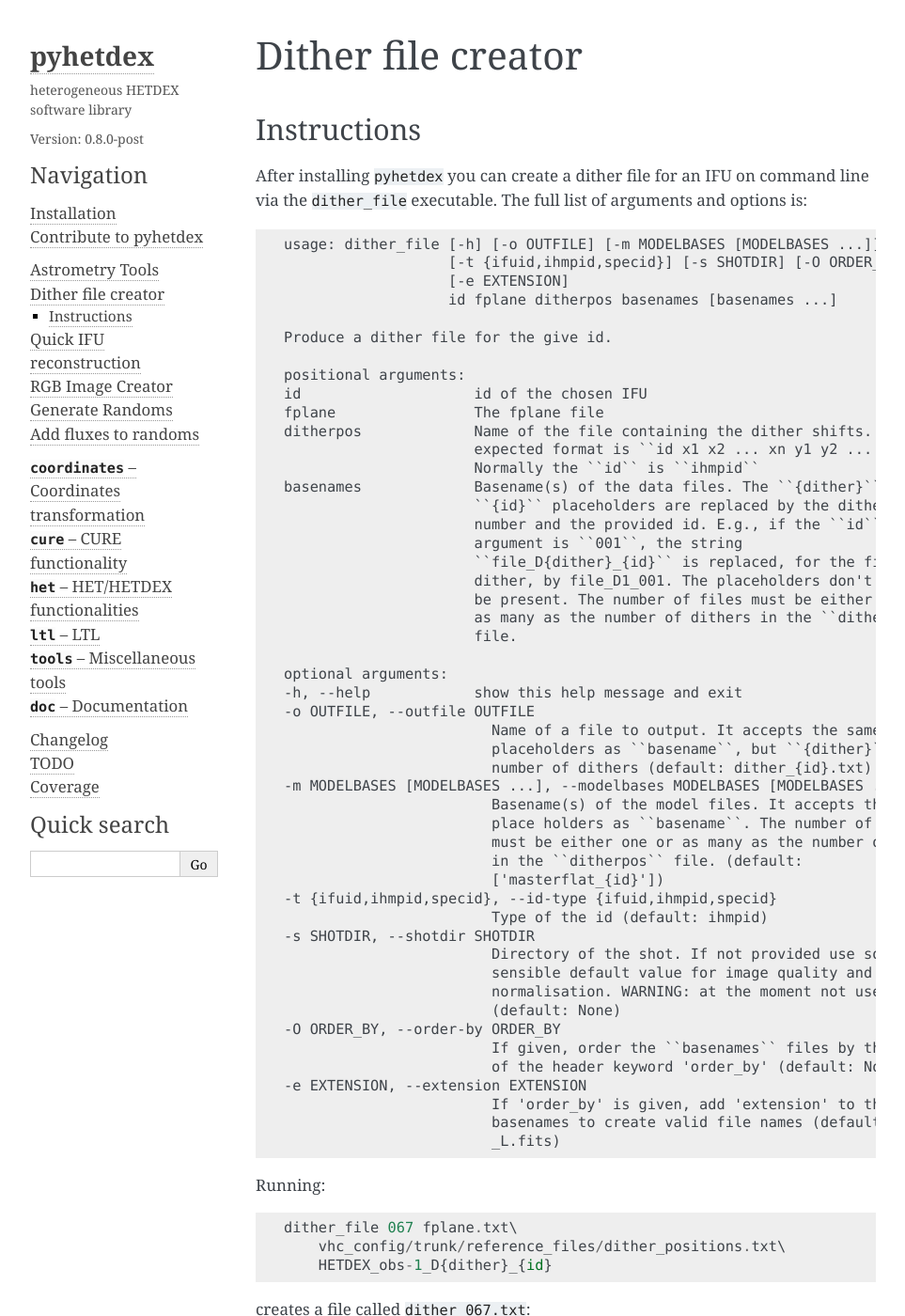
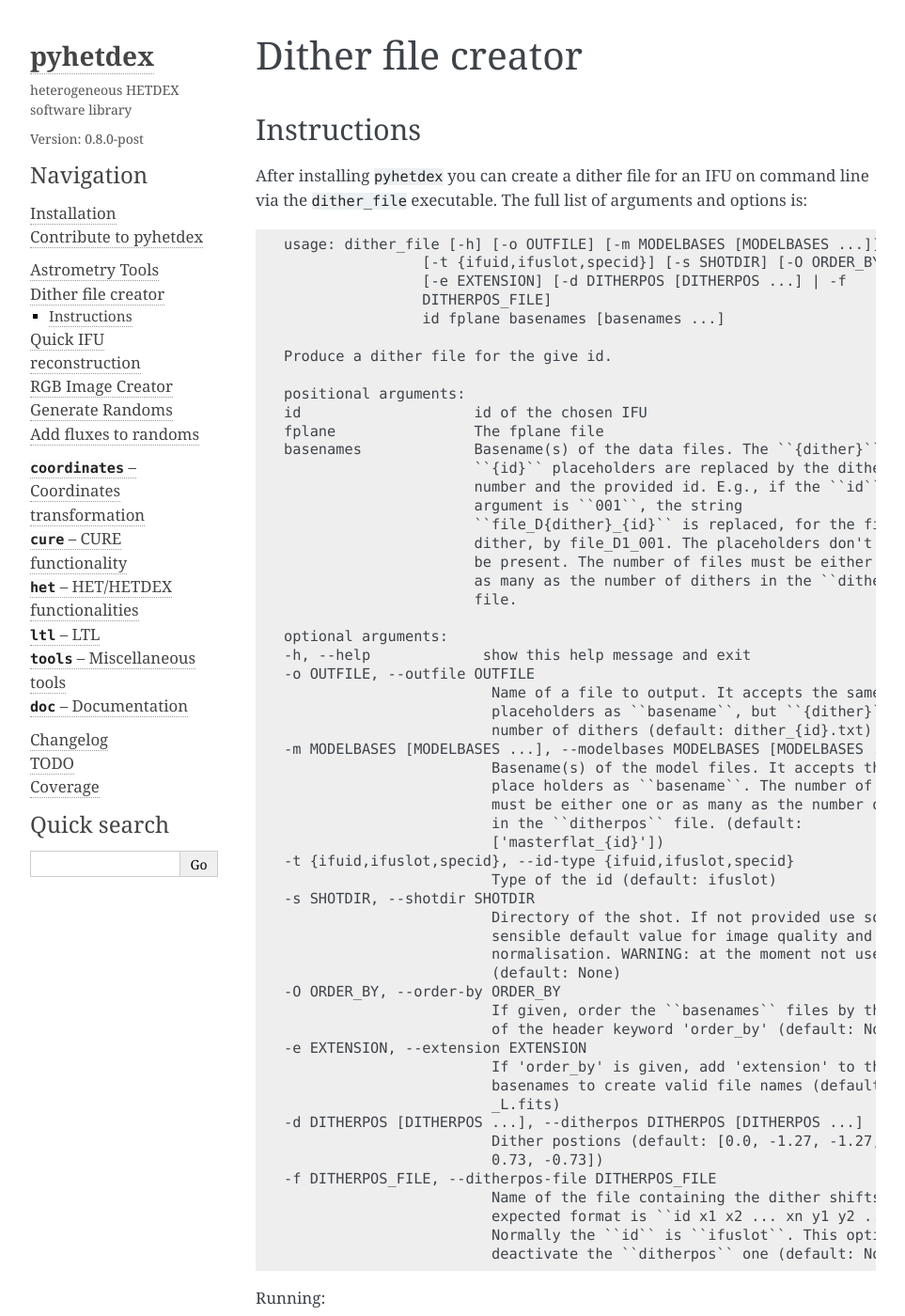
Before and after one commit to HETDEX/pyhetdex, a Sphinx documentation site: the page built from doc/source/dither_file.rst, in a window 1280 px wide and 1400 px high. Shown: the whole window at 94% size, without its empty margins (148-1111 px from the left). Built offline with Sphinx 7.4.7, drawn with Linux system fonts in a browser that asks for light colours; some of the changed text lies outside the part shown.

Commit message:
2016-07-19 Francesco Montesano <montefra@mpe.mpg.de>
    * pyhetdex/het/dither.py: add possibility to pass the dither positions via
	  command line
    * tests/test_het/test_dither.py: update the tests
    * doc/source/dither_file.rst: document the changes



git-svn-id: svn://luna.mpe.mpg.de/pyhetdex/branches/shot_rework_1515@196 79f4aad7-2104-455e-8097-9644d3262b72

```diff
--- a/doc/source/dither_file.rst
+++ b/doc/source/dither_file.rst
@@ -8,19 +8,18 @@ After installing ``pyhetdex`` you can create a dither file for an IFU on command
 line via the ``dither_file`` executable. The full list of arguments and options
 is::
 
+
     usage: dither_file [-h] [-o OUTFILE] [-m MODELBASES [MODELBASES ...]]
-                       [-t {ifuid,ihmpid,specid}] [-s SHOTDIR] [-O ORDER_BY]
-                       [-e EXTENSION]
-                       id fplane ditherpos basenames [basenames ...]
+                    [-t {ifuid,ifuslot,specid}] [-s SHOTDIR] [-O ORDER_BY]
+                    [-e EXTENSION] [-d DITHERPOS [DITHERPOS ...] | -f
+                    DITHERPOS_FILE]
+                    id fplane basenames [basenames ...]
 
     Produce a dither file for the give id.
 
     positional arguments:
     id                    id of the chosen IFU
     fplane                The fplane file
-    ditherpos             Name of the file containing the dither shifts. The
-                          expected format is ``id x1 x2 ... xn y1 y2 ... yn``.
-                          Normally the ``id`` is ``ihmpid``
     basenames             Basename(s) of the data files. The ``{dither}`` and
                           ``{id}`` placeholders are replaced by the dither
                           number and the provided id. E.g., if the ``id``
@@ -32,7 +31,7 @@ is::
                           file.
 
     optional arguments:
-    -h, --help            show this help message and exit
+    -h, --help             show this help message and exit
     -o OUTFILE, --outfile OUTFILE
                             Name of a file to output. It accepts the same
                             placeholders as ``basename``, but ``{dither}`` is the
@@ -43,8 +42,8 @@ is::
                             must be either one or as many as the number of dithers
                             in the ``ditherpos`` file. (default:
                             ['masterflat_{id}'])
-    -t {ifuid,ihmpid,specid}, --id-type {ifuid,ihmpid,specid}
-                            Type of the id (default: ihmpid)
+    -t {ifuid,ifuslot,specid}, --id-type {ifuid,ifuslot,specid}
+                            Type of the id (default: ifuslot)
     -s SHOTDIR, --shotdir SHOTDIR
                             Directory of the shot. If not provided use some
                             sensible default value for image quality and
@@ -57,13 +56,20 @@ is::
                             If 'order_by' is given, add 'extension' to the
                             basenames to create valid file names (default:
                             _L.fits)
+    -d DITHERPOS [DITHERPOS ...], --ditherpos DITHERPOS [DITHERPOS ...]
+                            Dither postions (default: [0.0, -1.27, -1.27, 0.0,
+                            0.73, -0.73])
+    -f DITHERPOS_FILE, --ditherpos-file DITHERPOS_FILE
+                            Name of the file containing the dither shifts. The
+                            expected format is ``id x1 x2 ... xn y1 y2 ... yn``.
+                            Normally the ``id`` is ``ifuslot``. This option
+                            deactivate the ``ditherpos`` one (default: None)
 
 
 Running::
 
-    dither_file 067 fplane.txt\
-        vhc_config/trunk/reference_files/dither_positions.txt\
-        HETDEX_obs-1_D{dither}_{id}
+    dither_file -f vhc_config/reference_files/dither_positions.txt\
+        067 fplane.txt HETDEX_obs-1_D{dither}_{id}
 
 creates a file called ``dither_067.txt``::
 
@@ -76,15 +82,14 @@ The following::
 
     dither_file -m model-1_{id}_D{dither}\
         -o dither_067.txt 067 fplane.txt\
-        vhc_config/trunk/reference_files/dither_positions.txt\
         HETDEX_obs-1_{id}_D{dither}
 
 creates the following file::
 
     # basename          modelbase           ditherx dithery                seeing norm airmass
     HETDEX_obs-1_067_D1 model-1_067_D1 0.000000 0.000000 1.600 1.0000 1.2200
-    HETDEX_obs-1_067_D2 model-1_067_D2 0.615000 1.065000 1.600 1.0000 1.2200
-    HETDEX_obs-1_067_D3 model-1_067_D3 1.230000 0.000000 1.600 1.0000 1.2200
+    HETDEX_obs-1_067_D2 model-1_067_D2 -1.27000 0.730000 1.600 1.0000 1.2200
+    HETDEX_obs-1_067_D3 model-1_067_D3 -1.27000 0.730000 1.600 1.0000 1.2200
 
 If the dither number is not in the base names but is stored in a header
 keyword, it is possible to pass the list of base names to ``dither_file`` and
@@ -93,8 +98,9 @@ keyword containing the dither number and, if different from the default, the
 extension to append to the base names to form valid file names. So, assuming
 that dithers are taken sequentially, the following::
 
-    dither_file -O DITHER 067 fplane.txt\
-        vhc_config/trunk/reference_files/dither_positions.txt\
+    dither_file -O DITHER\
+        -f vhc_config/trunk/reference_files/dither_positions.txt\
+        067 fplane.txt\
         20160410T000030_067_sci 20160410T000003_067_sci\
         20160410T000017_067_sci
 
```
Also changed, not shown: other parts of doc/source/dither_file.rst (+2 -4 lines), 3 other files.
